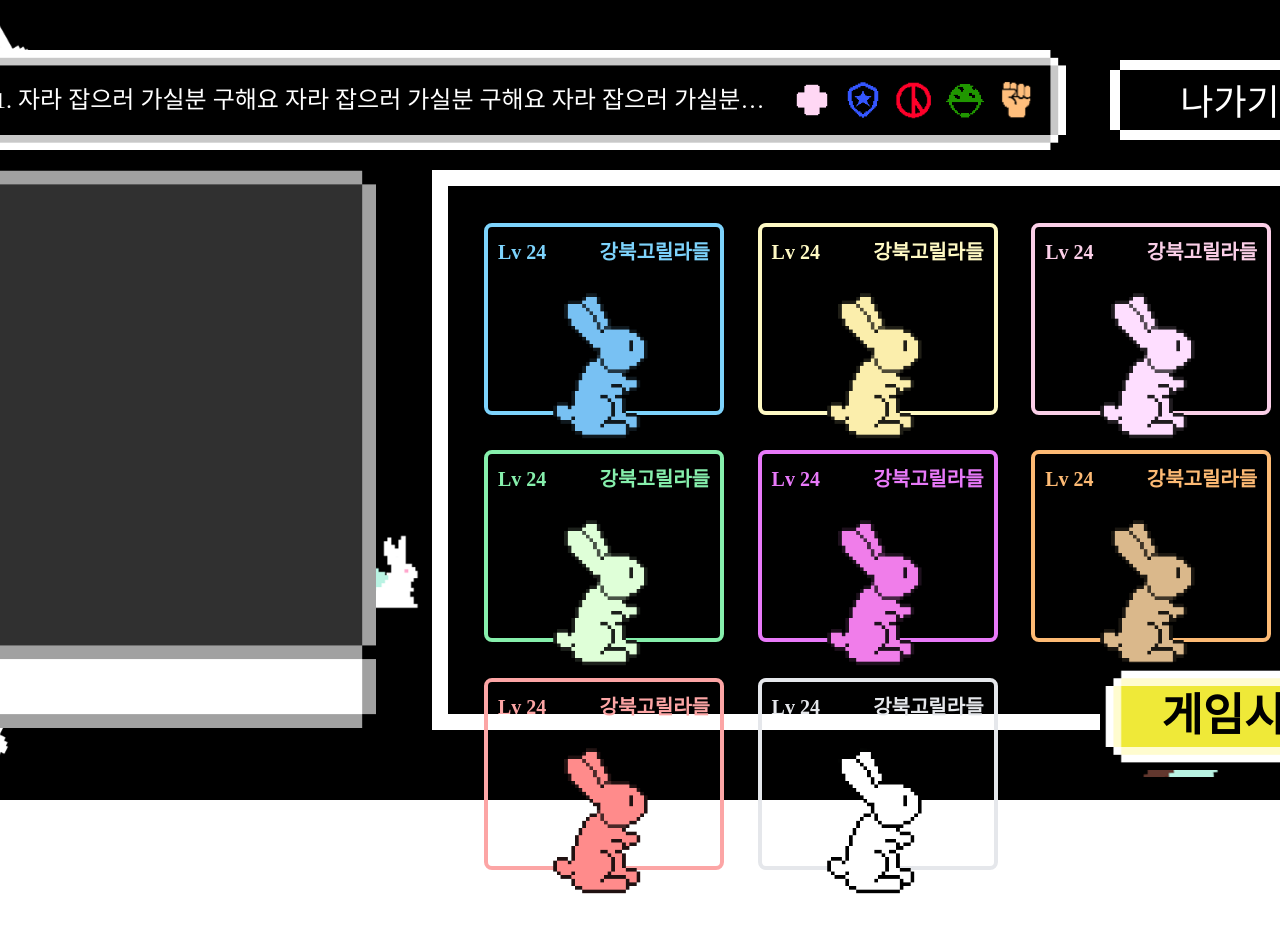
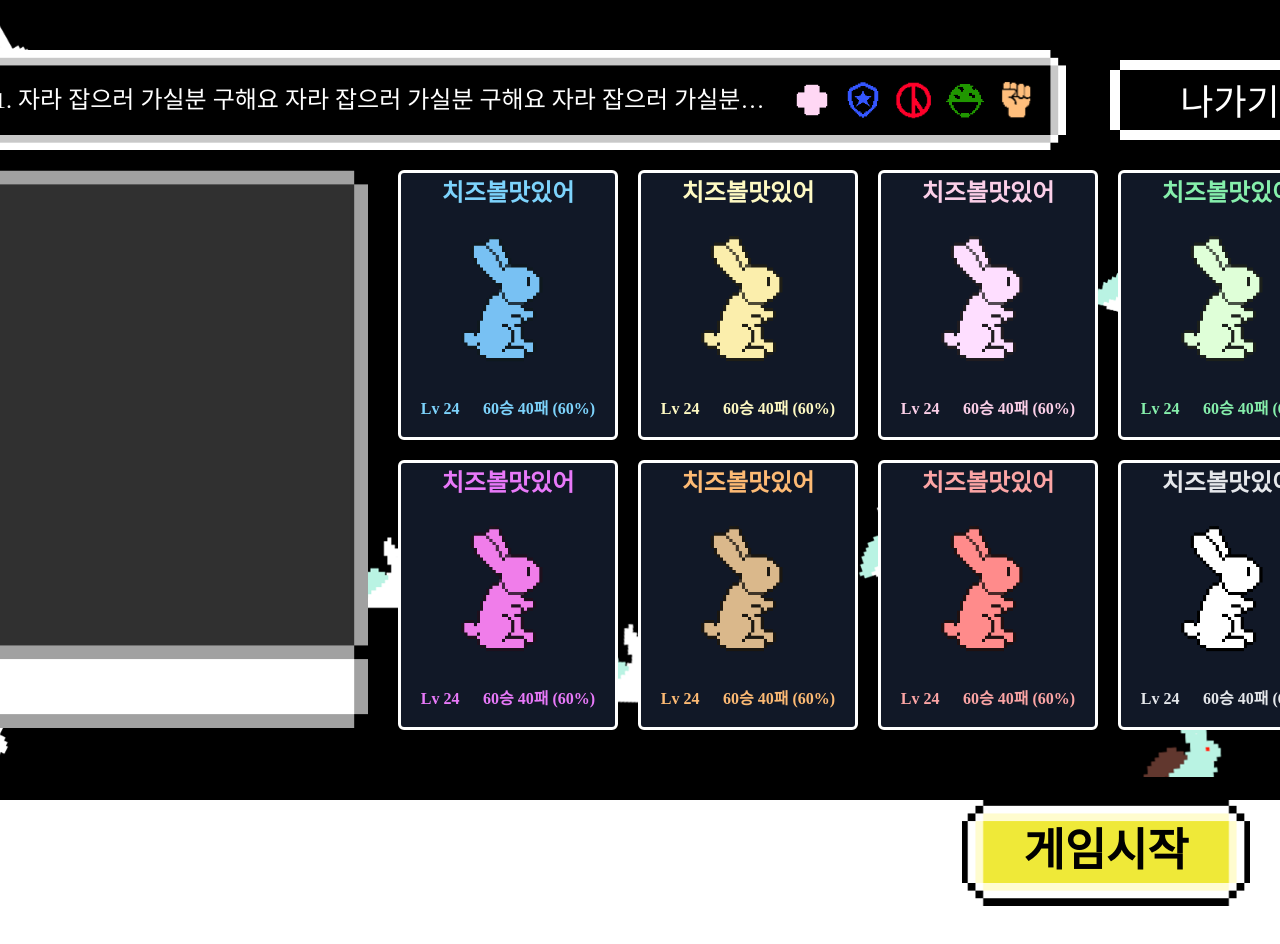
Before and after one commit to tlalswn23/whostheazara, a React (Vite) app in the folder FE/: page /room/1 in a window 1280 px wide. Shown: the top 944 px of the page. After the commit the page ends 906 px from the top, so only its background shows below. Built offline with nearby package versions, Linux system fonts and the light colour scheme; a web font is replaced by a local one.

Commit message:
Feat: 방 UI 디테일 변경

```diff
--- a/FE/src/components/room/RoomChat.tsx
+++ b/FE/src/components/room/RoomChat.tsx
@@ -35,7 +35,7 @@ export const RoomChat = () => {
   }, []);
 
   return (
-    <aside className="relative 3xl:mb-[30px] mb-[24px] 3xl:w-[550px] w-[440px] 3xl:h-[720px] h-[576px] text-white">
+    <aside className="relative 3xl:mb-[30px] mb-[24px] 3xl:w-[550px] w-[440px] 3xl:h-[720px] h-[576px] text-white 3xl:ml-[25px] ml-[20px]">
       <img src={roomChat} className="absolute left-[0px] top-[0px] w-[full]" />
       <div className="absolute 3xl:top-[60px] top-[48px] 3xl:left-[40px] left-[36px] 3xl:text-[28px] text-[22.4px] 3xl:pr-[10px] pr-[8px] overflow-y-scroll 3xl:h-[540px] h-[432px] 3xl:w-[490px] w-[392px]">
         {chatList.map((item) => (
--- a/FE/src/components/room/RoomUserList.tsx
+++ b/FE/src/components/room/RoomUserList.tsx
@@ -6,13 +6,13 @@ export const RoomUserList = () => {
   const num = [...Array(8).keys()];
   return (
     <>
-      <div className="relative 3xl:w-[1140px] w-[912px] 3xl:h-[700px] h-[560px] border-solid border-white 3xl:border-[20px] border-[16px] 3xl:p-[24px] p-[19.2px] 3xl:text-[56px] text-[44.8px] font-bold bg-black">
-        <div className="flex flex-wrap">
+      <div className="3xl:w-[1225px] w-[980px] 3xl:h-[700px] h-[560px] 3xl:text-[56px] text-[44.8px] font-bold bg-transparent">
+        <div className="flex flex-wrap justify-end">
           {num.map((item, index) => (
             <RoomUserListItem item={item + 1} key={index} />
           ))}
         </div>
-        <div className="absolute 3xl:w-[360px] w-[288px] 3xl:h-[120px] h-[96px] flex justify-center items-center bottom-[-50px] right-[-60px]">
+        <div className="absolute 3xl:w-[360px] w-[288px] 3xl:h-[120px] h-[96px] flex justify-center items-center bottom-[-100px] right-[30px]">
           <img src={yellowBtnImg} className="absolute" />
           {/* TODO: ingame으로 진입 및 ingame에서 방 세팅 보내면서 openvidu 시작*/}
           <Link to="/game" className="absolute w-full text-center py-[20px]">
--- a/FE/src/components/room/RoomUserListItem.tsx
+++ b/FE/src/components/room/RoomUserListItem.tsx
@@ -1,6 +1,5 @@
-import userListBox from "../../assets/img/room/userListBox.png";
 import { TEXT_COLOR_MAP } from "../../constants/common/TextColorMap";
-import { BACK_COLOR_MAP, BORDER_COLOR_MAP, SHADOW_COLOR_MAP } from "../../constants/game/ColorMap";
+import { BORDER_COLOR_MAP } from "../../constants/game/ColorMap";
 import { RABBIT_MAP } from "../../constants/game/RabbitMap";
 import { RABBIT_STATE_MAP } from "../../constants/game/RabbitStateMap";
 
@@ -12,13 +11,21 @@ export const RoomUserListItem = ({ item }: RoomUserListItemProps) => {
   return (
     <>
       <div
-        className={`3xl:w-[220px] w-[240px] 3xl:h-[240px] h-[192px] 3xl:mx-[21px] mx-[16.8px] 3xl:my-[22px] my-[17.6px] border-[4px] ${BORDER_COLOR_MAP[item]} ${TEXT_COLOR_MAP[item]} rounded-lg flex flex-wrap items-center`}
+        className={`3xl:w-[275px] w-[220px] 3xl:h-[337.5px] h-[270px] 3xl:border-[4px] border-[3.2px] border-white ${TEXT_COLOR_MAP[item]} rounded-md bg-gray-900 3xl:mb-[25px] mb-[20px] 3xl:mx-[12.5px] mx-[10px]`}
       >
-        <div className="flex text-[20px] w-full h-[30px] justify-between p-[10px]">
-          <p className="text-center">Lv 24</p>
-          <p className="text-center">강북고릴라들</p>
+        <div className="3xl:text-[30px] text-[24px] w-full 3xl:h-[50px] h-[40px] flex justify-center items-center flex-wrap">
+          <p className="text-center">치즈볼맛있어</p>
         </div>
-        <img src={RABBIT_MAP[item - 1].IMG[RABBIT_STATE_MAP.STAND]} />
+        <div className="relative">
+          <img
+            className="absolute 3xl:top-[-10px] top-[-8px] 3xl:left-[5px] left-[4px] 3xl:w-[250px] w-[200px] 3xl:h-[250px] h-[200px]"
+            src={RABBIT_MAP[item - 1].IMG[RABBIT_STATE_MAP.STAND]}
+          />
+        </div>
+        <div className="flex items-end justify-around 3xl:h-[270px] h-[216px] 3xl:p-[10px] p-[8px]">
+          <p className="text-center 3xl:text-[20px] text-[16px]">Lv 24</p>
+          <p className="text-center 3xl:text-[20px] text-[16px]">60승 40패 (60%)</p>
+        </div>
       </div>
     </>
   );
--- a/FE/src/pages/Room.tsx
+++ b/FE/src/pages/Room.tsx
@@ -8,11 +8,11 @@ export const Room = () => {
   return (
     <RoomLayout>
       <div className="flex flex-wrap w-full justify-center items-center 3xl:px-[40px] px-[36px]">
-        <div className="flex justify-around items-center w-full">
+        <div className="flex items-center justify-around w-full">
           <RoomHeader />
           <RoomExitBtn />
         </div>
-        <div className="flex justify-around w-full items-center">
+        <div className="flex items-center w-full">
           <RoomChat />
           <RoomUserList />
         </div>
```
